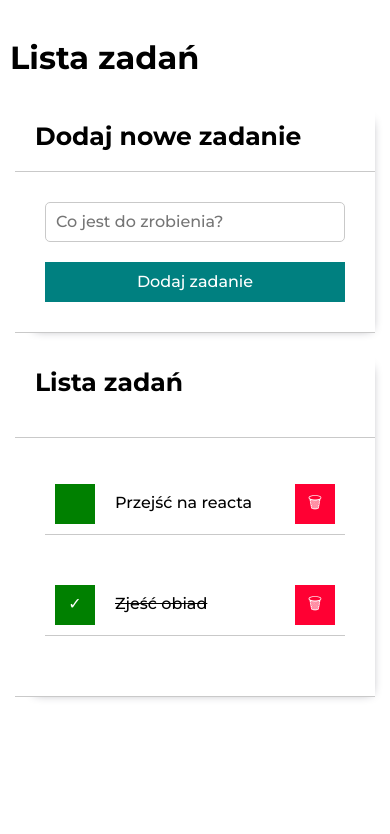
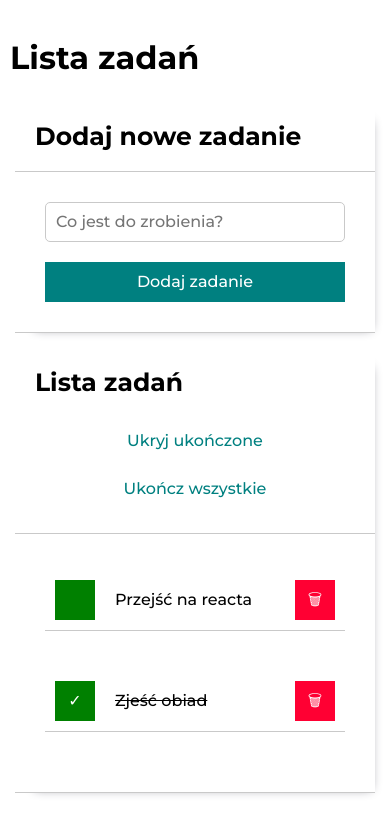
Before and after one commit to JamieShifter/todo-list-react, a React (Create React App) app: page / in a window 390 px wide. Shown: the top 834 px of the page. Built offline with nearby package versions, Linux system fonts and the light colour scheme.

Commit message:
Buttons component + styling

```diff
--- a/src/App.js
+++ b/src/App.js
@@ -1,5 +1,6 @@
 import Form from "./Form";
 import Tasks from "./Tasks";
+import Buttons from "./Buttons";
 
 const tasks = [
   {id: 1, content: "Przejść na reacta", done: false},
@@ -20,7 +21,7 @@ function App() {
       <div className="container">
         <div className="form__container form__container--withButtons">
           <span className="form__title">Lista zadań</span>
-          <div className="form__buttons"></div>
+          <Buttons tasks={tasks} hideDoneTasks={hideDoneTasks}/>
         </div>
         <div className="form__container form__container--tasks">
           <Tasks tasks={tasks} hideDoneTasks={hideDoneTasks}/>
--- /dev/null
+++ b/src/Buttons/index.js
@@ -0,0 +1,16 @@
+import "./style.css";
+
+const Buttons = ({ tasks, hideDoneTasks }) => (
+    tasks.length > 0 && (
+        <div className="form__buttons">
+            <button className="form__button">
+                {hideDoneTasks ? "Pokaż" : "Ukryj"} ukończone</button>
+            <button
+                className="form__button"
+                disabled={tasks.every(({ done }) => done)}>
+                Ukończ wszystkie
+            </button>
+        </div>
+));
+
+export default Buttons;
--- /dev/null
+++ b/src/Buttons/style.css
@@ -0,0 +1,42 @@
+.form__button {
+    background-color: inherit;
+    color: teal;
+    border: none;
+    transition: 0.5s;
+}
+
+.form__button:hover {
+    color: rgb(15, 163, 163);
+}
+
+.form__button:disabled {
+    color: gray;
+}
+
+@media (max-width: 767px) {
+    .form__button {
+        padding: 15px;
+    }
+}
+
+
+.form__container--withButtons {
+    display: flex;
+    justify-content: space-between;
+}
+
+@media (max-width: 767px) {
+    .form__container--withButtons {
+        display: flex;
+        flex-flow: column wrap;
+    }
+}
+
+@media (max-width: 767px) {
+    .form__buttons {
+        display: flex;
+        flex-flow: column wrap;
+        align-items: center;
+        padding-top: 20px;
+    }
+}
--- a/src/Form/style.css
+++ b/src/Form/style.css
@@ -61,46 +61,3 @@
 .form__submit:active {
     background-color: rgb(44, 202, 202);
 }
-
-.form__button {
-    background-color: inherit;
-    color: teal;
-    border: none;
-    transition: 0.5s;
-}
-
-.form__button:hover {
-    color: rgb(15, 163, 163);
-}
-
-.form__button:disabled {
-    color: gray;
-}
-
-@media (max-width: 767px) {
-    .form__button {
-        padding: 15px;
-    }
-}
-
-
-.form__container--withButtons {
-    display: flex;
-    justify-content: space-between;
-}
-
-@media (max-width: 767px) {
-    .form__container--withButtons {
-        display: flex;
-        flex-flow: column wrap;
-    }
-}
-
-@media (max-width: 767px) {
-    .form__buttons {
-        display: flex;
-        flex-flow: column wrap;
-        align-items: center;
-        padding-top: 20px;
-    }
-}
```
